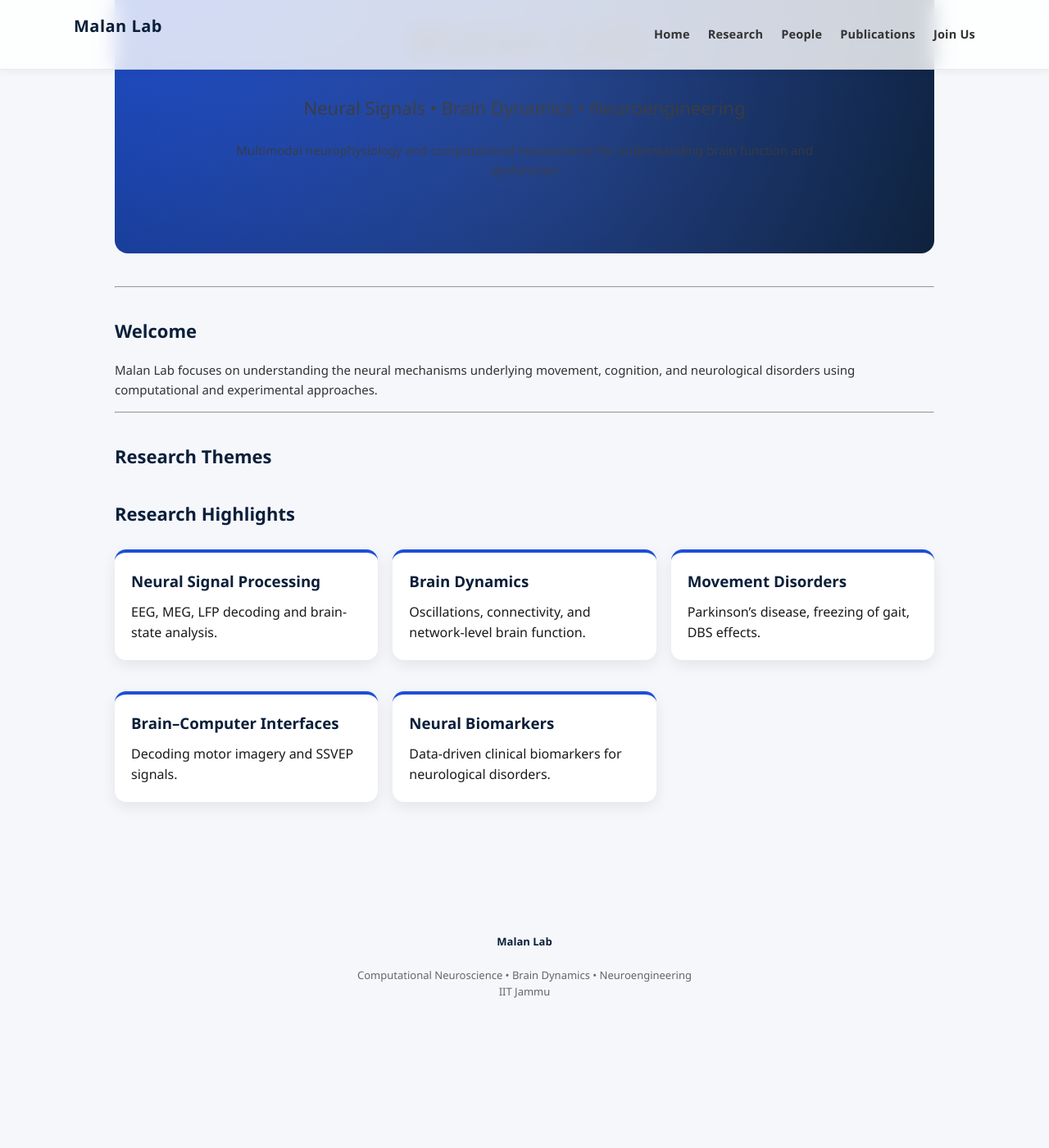
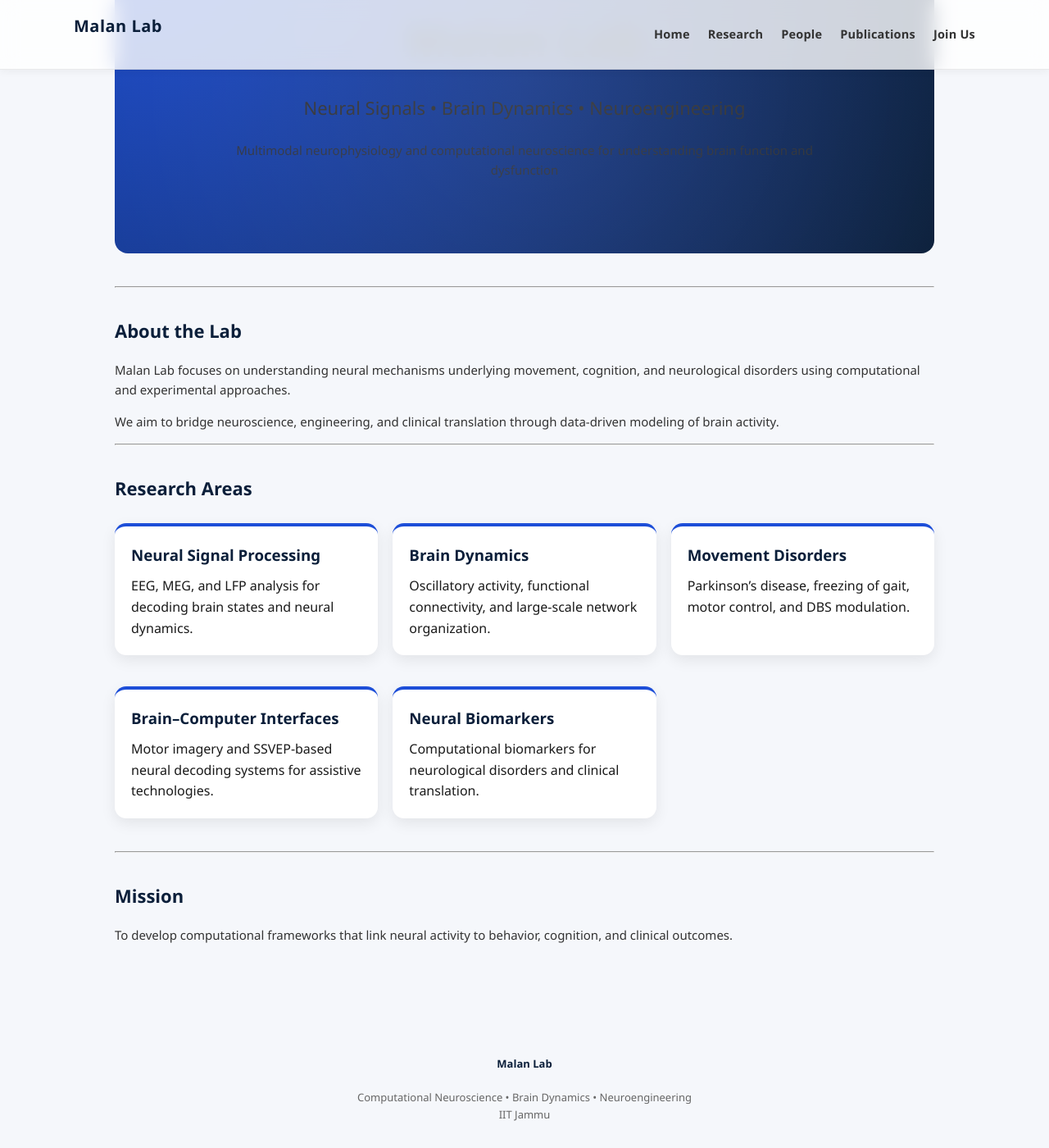
Before and after one commit to malanlab/malanlab.github.io, a Jekyll site: the page built from index.md, in a window 1280 px wide and 1400 px high, scrolled down 236 px. Shown: the whole window at 82% size. Built offline with Jekyll 4.4.1, drawn with Linux system fonts in a browser that asks for light colours; before the commit the page ends 1486 px from its top, so only the background shows below that.

Commit message:
Update index.md

```diff
--- a/index.md
+++ b/index.md
@@ -13,41 +13,47 @@ title: Malan Lab
 
 ---
 
-## Welcome
+## About the Lab
 
-Malan Lab focuses on understanding the neural mechanisms underlying movement, cognition, and neurological disorders using computational and experimental approaches.
+Malan Lab focuses on understanding neural mechanisms underlying movement, cognition, and neurological disorders using computational and experimental approaches.
+
+We aim to bridge neuroscience, engineering, and clinical translation through data-driven modeling of brain activity.
 
 ---
 
-## Research Themes
-
-## Research Highlights
+## Research Areas
 
 <div class="highlight-grid">
 
 <div class="highlight-card">
 <h3>Neural Signal Processing</h3>
-EEG, MEG, LFP decoding and brain-state analysis.
+EEG, MEG, and LFP analysis for decoding brain states and neural dynamics.
 </div>
 
 <div class="highlight-card">
 <h3>Brain Dynamics</h3>
-Oscillations, connectivity, and network-level brain function.
+Oscillatory activity, functional connectivity, and large-scale network organization.
 </div>
 
 <div class="highlight-card">
 <h3>Movement Disorders</h3>
-Parkinson’s disease, freezing of gait, DBS effects.
+Parkinson’s disease, freezing of gait, motor control, and DBS modulation.
 </div>
 
 <div class="highlight-card">
 <h3>Brain–Computer Interfaces</h3>
-Decoding motor imagery and SSVEP signals.
+Motor imagery and SSVEP-based neural decoding systems for assistive technologies.
 </div>
 
 <div class="highlight-card">
 <h3>Neural Biomarkers</h3>
-Data-driven clinical biomarkers for neurological disorders.
+Computational biomarkers for neurological disorders and clinical translation.
 </div>
 
 </div>
+
+---
+
+## Mission
+
+To develop computational frameworks that link neural activity to behavior, cognition, and clinical outcomes.
```
